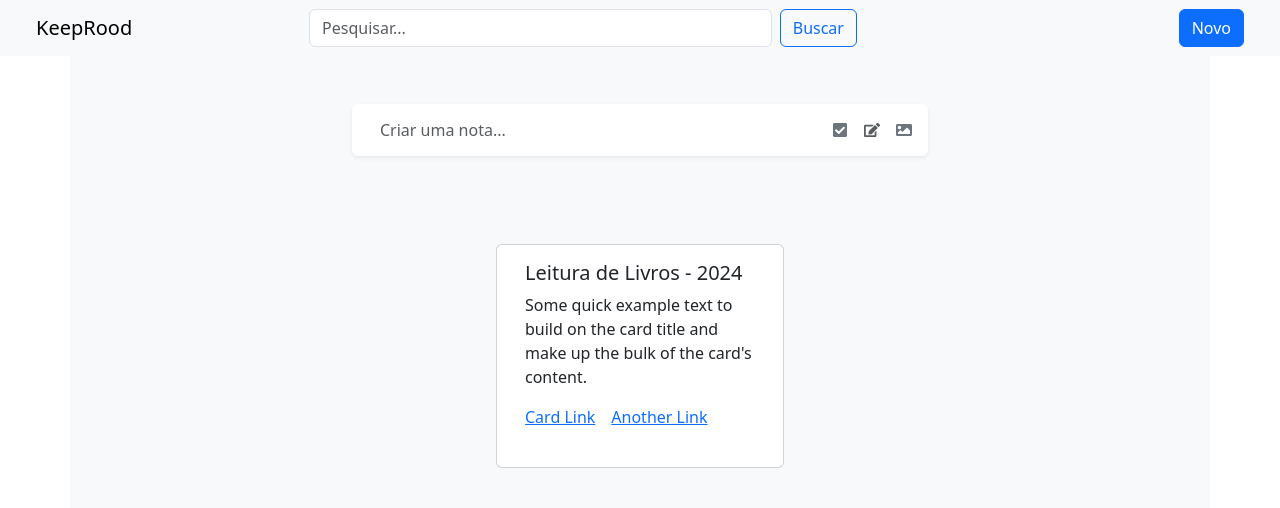
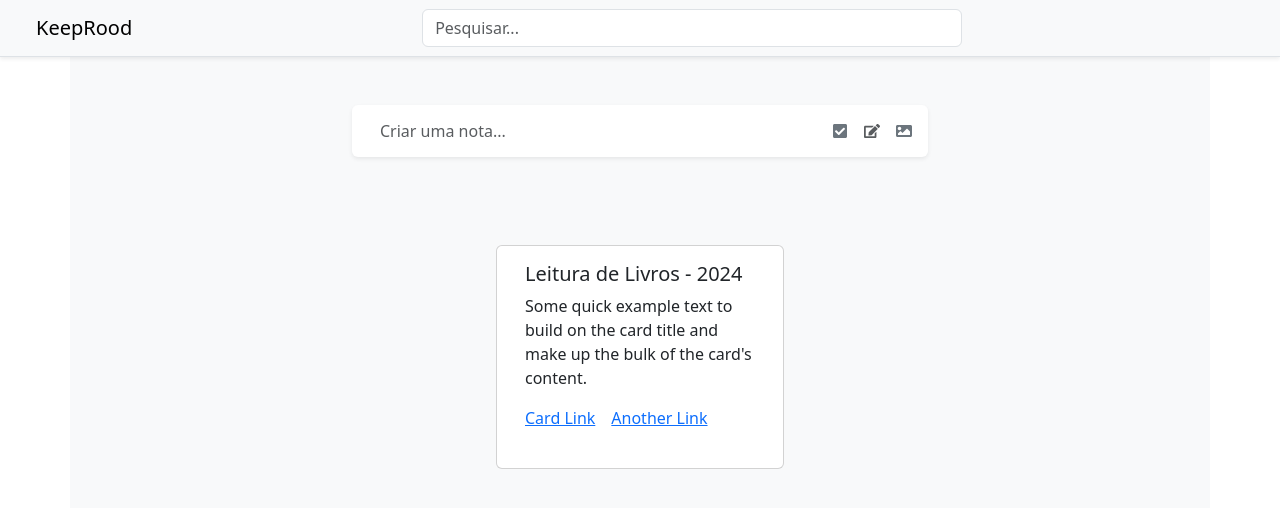
Before and after one commit to anderood/keeprood, a React (Vite) app: page / in a window 1280 px wide. Shown: the top 508 px of the page. Built offline with nearby package versions, Linux system fonts and the light colour scheme.

Commit message:
Pequenos ajustes

```diff
--- a/src/Components/Nav/index.jsx
+++ b/src/Components/Nav/index.jsx
@@ -1,11 +1,9 @@
 export default function Nav() {
     return(
-        <nav className="navbar navbar-expand-lg bg-light px-4">
+        <nav className="navbar navbar-expand-lg bg-light px-4 border-bottom shadow-sm">
             <div className="container-fluid">
-                {/* Logo à esquerda */}
                 <a className="navbar-brand" href="#">KeepRood</a>
 
-                {/* Botão de toggle (hambúrguer) para dispositivos móveis */}
                 <button
                     className="navbar-toggler"
                     type="button"
@@ -18,9 +16,7 @@ export default function Nav() {
                     <span className="navbar-toggler-icon"></span>
                 </button>
 
-                {/* Conteúdo colapsável */}
                 <div className="collapse navbar-collapse" id="navbarContent">
-                    {/* Barra de pesquisa centralizada */}
                     <form className="d-flex mx-lg-auto my-2 my-lg-0" style={{ width: '50%' }}>
                         <input
                             className="form-control me-2"
@@ -28,13 +24,7 @@ export default function Nav() {
                             placeholder="Pesquisar..."
                             aria-label="Search"
                         />
-                        <button className="btn btn-outline-primary" type="submit">Buscar</button>
                     </form>
-
-                    {/* Botão Novo à direita */}
-                    <div className="d-lg-flex ms-lg-auto mt-2 mt-lg-0">
-                        <button className="btn btn-primary" type="button">Novo</button>
-                    </div>
                 </div>
             </div>
         </nav>
```
